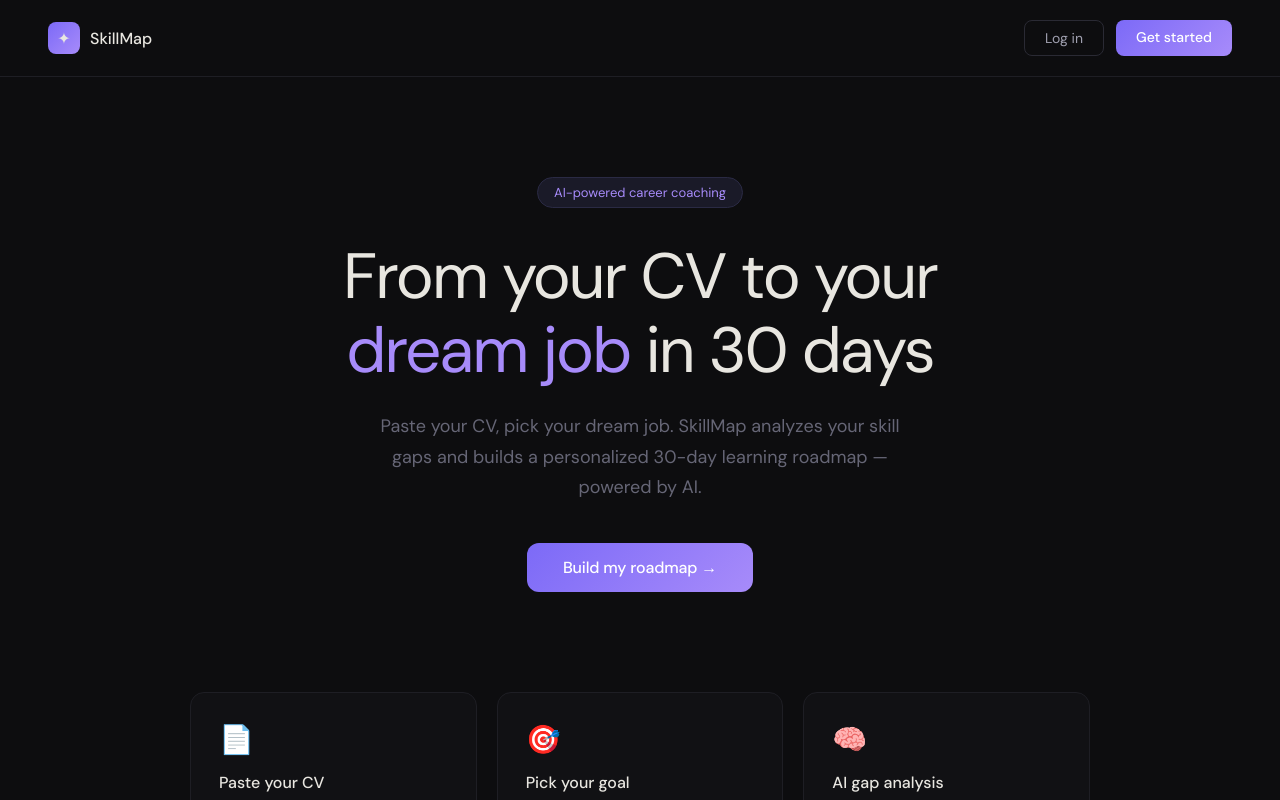
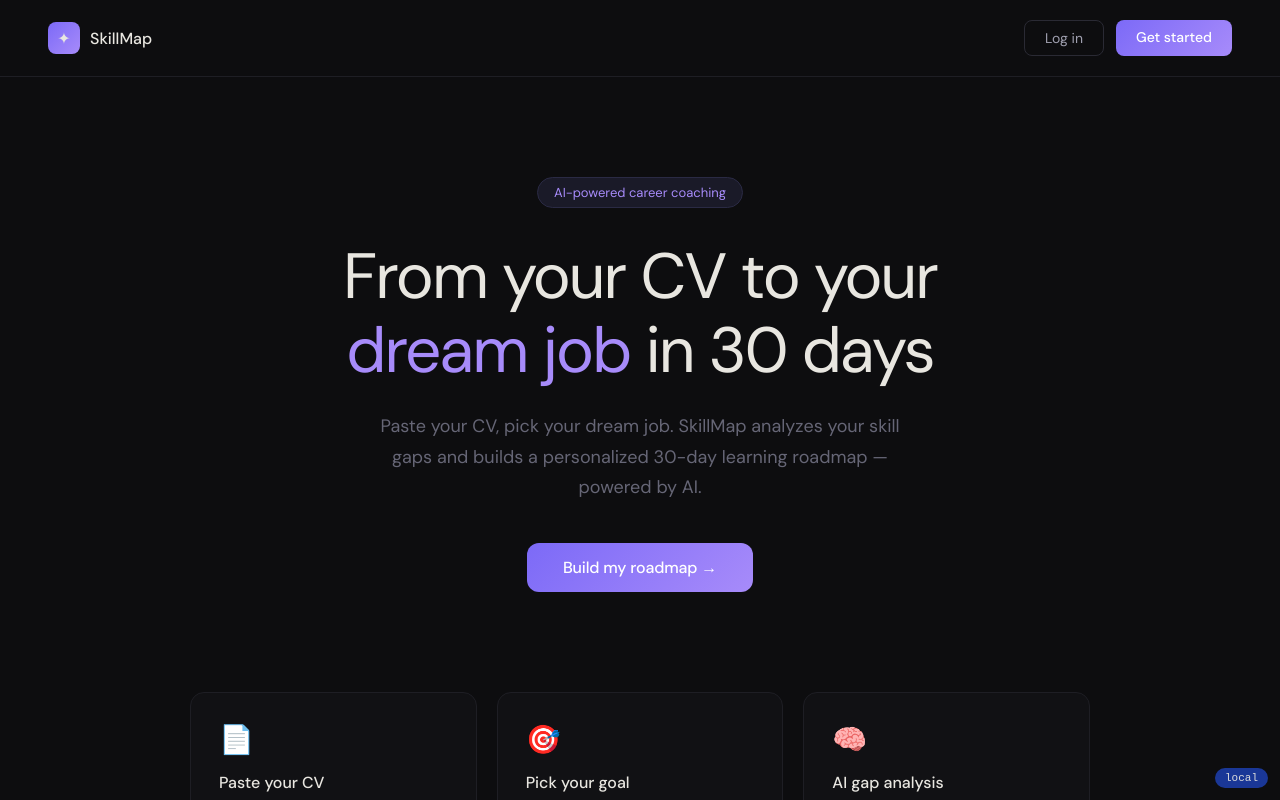
Before and after one commit to smsag99/skillmap, a Next.js app: page / in a window 1280 px wide. Shown: the top 800 px of the page. Built offline with nearby package versions, Linux system fonts and the light colour scheme.

Commit message:
style: branch badge green/blue

```diff
--- a/app/layout.tsx
+++ b/app/layout.tsx
@@ -10,9 +10,26 @@ export default function RootLayout({
 }: {
   children: React.ReactNode;
 }) {
+  const branch = process.env.VERCEL_GIT_COMMIT_REF ?? 'local'
+
   return (
     <html lang="en">
       <body style={{ margin: 0, padding: 0 }}>
+        <div style={{
+          position: 'fixed',
+          bottom: 12,
+          right: 12,
+          background: branch === 'RagIntegration' ? '#16a34a' : '#1e40af',
+          color: '#fff',
+          fontSize: 11,
+          fontFamily: 'monospace',
+          padding: '4px 10px',
+          borderRadius: 999,
+          zIndex: 9999,
+          opacity: 0.85,
+        }}>
+          {branch}
+        </div>
         {children}
       </body>
     </html>
```
